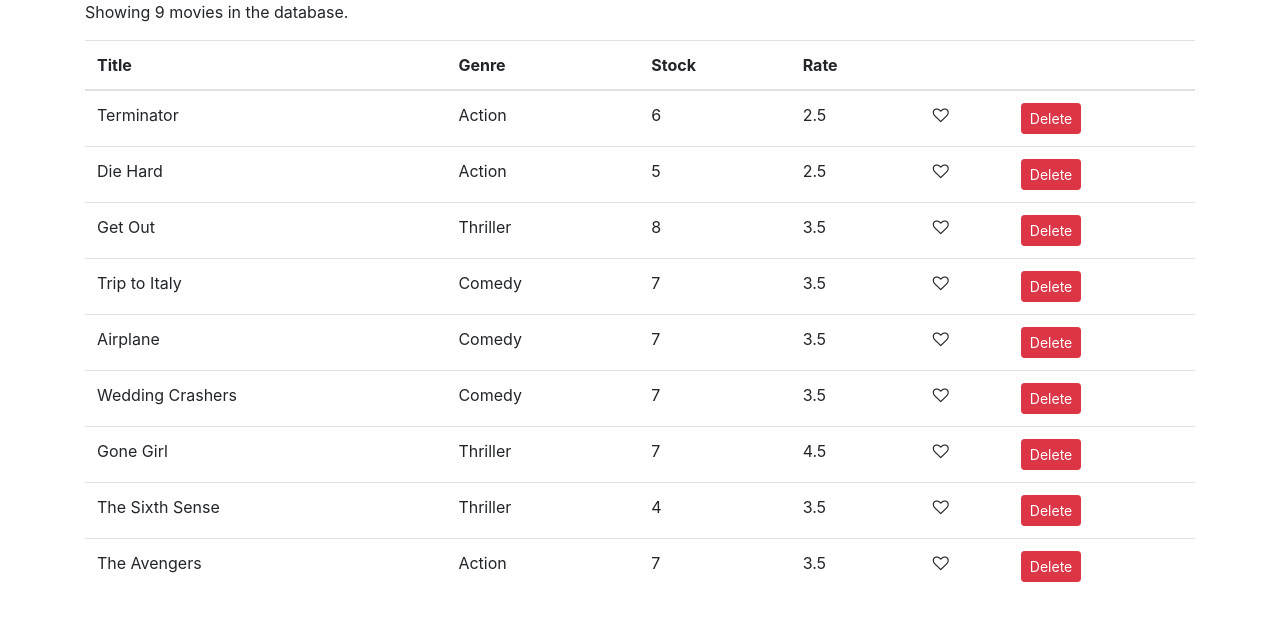
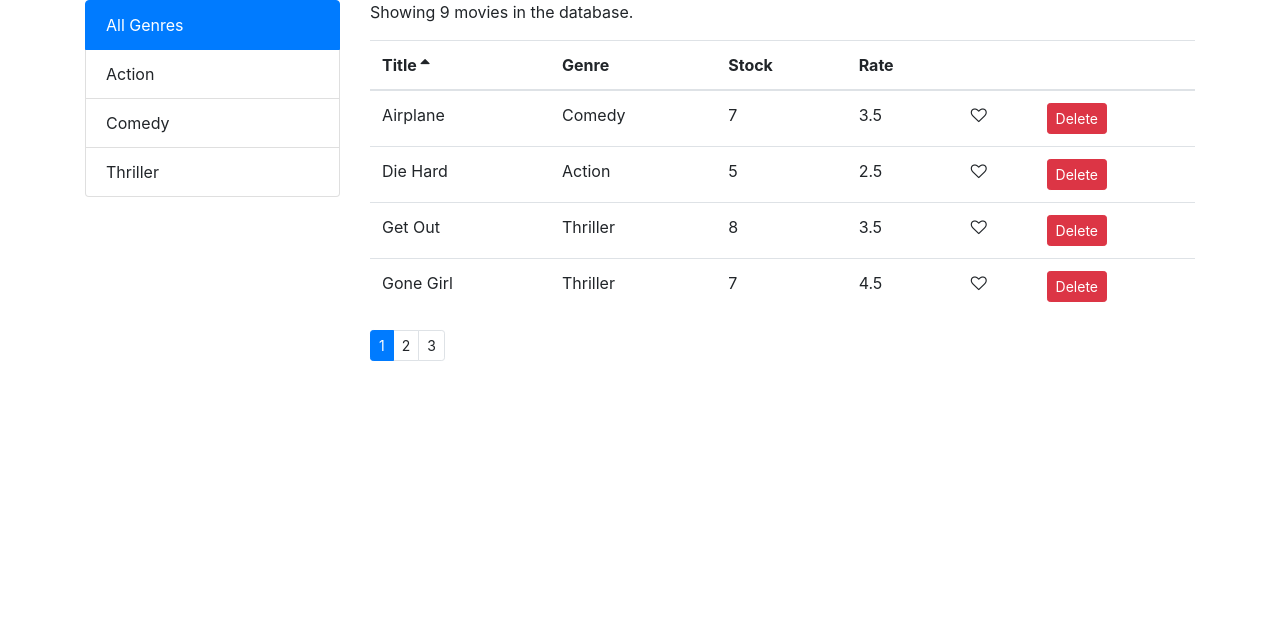
Before and after one commit to amit112/React-Training, a React (Create React App) app: page / in a window 1280 px wide. Shown: the top 620 px of the page. Built offline with nearby package versions, Linux system fonts and the light colour scheme.

Commit message:
Chapter 5 ( Pagination filtering and Sorting) is done

```diff
--- a/package.json
+++ b/package.json
@@ -8,6 +8,8 @@
     "@testing-library/user-event": "^7.1.2",
     "bootstrap": "^4.1.1",
     "font-awesome": "^4.7.0",
+    "lodash": "^4.17.15",
+    "prop-types": "^15.7.2",
     "react": "^16.12.0",
     "react-dom": "^16.12.0",
     "react-scripts": "3.3.0"
--- /dev/null
+++ b/src/components/common/listGroup.jsx
@@ -0,0 +1,18 @@
+import React from 'react';
+const ListGroup = (props) => {
+    const { items, onItemSelect, textProperty, valueProperty , selectedItem} = props;
+    debugger;
+    return (
+        <ul className="list-group">
+    {items.map(item=> <li key={item[valueProperty]} onClick= {() => onItemSelect(item)} className= {item ===
+    selectedItem ?"list-group-item active" :"list-group-item"} >{item[textProperty]}</li>)}
+  </ul>)
+}
+ListGroup.defaultProps = {
+    textProperty:  "name",
+    valueProperty: "_id",
+
+}
+
+
+export default ListGroup;
--- /dev/null
+++ b/src/components/common/pagination.jsx
@@ -0,0 +1,26 @@
+/* eslint-disable jsx-a11y/anchor-is-valid */
+import React  from 'react';
+import _ from 'lodash';
+import PropTypes from 'prop-types';
+const Pagination = props => {
+    const { pageSize , totalItems , currentPage , onPageChange} = props;
+    const totalPages = Math.ceil(totalItems/pageSize);
+    const pages = _.range(1,totalPages+1);
+    return (
+    <ul className="pagination pagination-sm"> {
+        pages.map(page =>  (
+        <li key={page} className={ page === currentPage ? "page-item active" : "page-item" }
+          onClick = {() =>  onPageChange(page) }><a className="page-link">{page}</a>
+        </li>))
+    }
+  </ul>);
+}
+
+Pagination.propTypes = {
+    pageSize: PropTypes.number.isRequired,
+    totalItems : PropTypes.number.isRequired,
+    currentPage: PropTypes.number.isRequired ,
+    onPageChange: PropTypes.func.isRequired
+}
+
+export default Pagination;
--- /dev/null
+++ b/src/components/common/table.jsx
@@ -0,0 +1,22 @@
+import React from 'react';
+import TableHeader from './tableHeader';
+import TableBody from './tableBody';
+import PropTypes from 'prop-types';
+
+export const Table = ({columns, onSort ,sortColumn ,data }) => {
+        return (
+            <table className="table">
+            <TableHeader columns= {columns} onSort= {onSort } sortColumn= {sortColumn}></TableHeader>
+              <TableBody data={data} columns={columns}></TableBody>
+                </table>
+        );
+}
+
+Table.propTypes = {
+    columns: PropTypes.array.isRequired,
+     onSort: PropTypes.func.isRequired,
+     sortColumn: PropTypes.object.isRequired,
+     data: PropTypes.array.isRequired,
+}
+
+export default Table;
--- /dev/null
+++ b/src/components/common/tableBody.jsx
@@ -0,0 +1,20 @@
+import React, { Component } from 'react';
+import _ from 'lodash';
+class TableBody extends Component {
+   renderCell = (item , column) => {
+       if(column.content) return column.content(item)
+       return _.get(item,column.path)
+   }
+   generateKey(item , column) {
+       return item.id + (column.path || column.key)
+   }
+    render() {
+        const { data, columns } = this.props;
+        return (
+            <tbody>{ data.map(item => <tr key={item._id}>
+                 { columns.map(column => <td key={this.generateKey(item,column)}>{ this.renderCell(item, column)}</td>)}</tr>) }</tbody>
+          );
+    }
+}
+
+export default TableBody;
--- /dev/null
+++ b/src/components/common/tableHeader.jsx
@@ -0,0 +1,35 @@
+import React, { Component } from 'react';
+
+class TableHeader extends Component {
+    onSortRaise = path => {
+        const sortColumn = {...this.props.sortColumn};
+         if(path === sortColumn.path) {
+           sortColumn.order = sortColumn.order ==='asc' ? 'desc' : 'asc';
+         } else {
+            sortColumn.path = path;
+            sortColumn.order = 'asc';
+         }
+         this.props.onSort(sortColumn);
+    }
+    renderSortIcon = column => {
+const {sortColumn} = this.props;
+        if(column.path !==  sortColumn.path)  return null;
+        else  {
+            let classes = "fa fa-sort-";
+            classes+=sortColumn.order
+            return  <i className={classes}></i>
+        }
+
+    }
+    render() {
+        const { columns  } = this.props;
+        return ( <thead><tr>
+        {columns.map(column =>
+        column.label ?  <th key={column.path} onClick= {()=> this.onSortRaise(column.path) }>{column.label} {this.renderSortIcon(column)}</th> : <th key={column.key}></th>
+        )}
+        </tr>
+        </thead>);
+    }
+}
+
+export default TableHeader;
--- a/src/components/movies.jsx
+++ b/src/components/movies.jsx
@@ -1,10 +1,24 @@
 import React, { Component } from 'react';
-import { getMovies} from '../services/fakeMovieService';
-import Like from './common/like';
-
+import { getMovies } from '../services/fakeMovieService';
+import {getGenres} from '../services/fakeGenreService';
+import Pagination from './common/pagination';
+import { paginate } from '../utils/paginate';
+import ListGroup from './common/listGroup';
+import MoviesTable from './moviesTable';
+import _ from 'lodash';
 export class Movies extends Component {
     state = {
-        movies: getMovies(),
+        movies: [],
+        genres: [],
+        pageSize : 4,
+        currentPage : 1,
+        currentGenre: null,
+        sortColumn: {path: 'title' , order: 'asc' }
+    }
+    componentDidMount() {
+        const currentGenre = {_id: '', name: "All Genres"};
+        const genres = [currentGenre , ...getGenres()];
+        this.setState({movies: getMovies() , genres , currentGenre });
     }
     handleDelete = movie => {
       const movies =  this.state.movies.filter(m=> m._id !== movie._id);
@@ -16,27 +30,38 @@
         movies[index].liked =!movies[index].liked;
         this.setState({movies});
       }
+      handlePageChange = currentPage => {
+      this.setState( {currentPage});
+      }
+      handleGenreSelect = currentGenre => {
+        this.setState( {currentGenre, currentPage: 1});
+     }
+     handleSort = sortColumn => {
+      this.setState({sortColumn});
+     }
+     getPagedData =()=> {
+        const  {movies: allMovies,currentPage , pageSize ,currentGenre , sortColumn} =this.state;
+        const filtered = currentGenre && currentGenre._id ? allMovies.filter(r=>r.genre._id === currentGenre._id) : allMovies;
+        const sorted =  _.orderBy(filtered,sortColumn.path ,sortColumn.order);
+        const data =  paginate(sorted,currentPage ,pageSize);
+         return {totalCount: filtered.length , data };
+
+     }
     render() {
-        const  {length: count} =this.state.movies;
-        if ( count === 0)
-        return <p>There is no movies in database</p>
+        const  {currentPage , pageSize , genres ,currentGenre , sortColumn} =this.state;
+        const {totalCount ,data: movies } = this.getPagedData();
+        if ( totalCount === 0)  return <p>There is no movies in database</p>
         return (
-            <React.Fragment>
-                <p>Showing {count} movies in the database.</p>
-                <table className="table"><thead><tr><th>Title</th><th>Genre</th><th>Stock</th><th>Rate</th><th></th><th></th></tr>
-                </thead>
-                <tbody>
-                    { this.state.movies.map(m => <tr key={m._id}>
-                        <td>{m.title}</td>
-                        <td>{m.genre.name}</td>
-                        <td>{m.numberInStock}</td>
-                        <td>{m.dailyRentalRate}</td>
-                        <td><Like liked= {m.liked} onClick={()=> this.handleLike(m)} ></Like></td>
-                        <td><button onClick={()=> this.handleDelete(m) } className="btn btn-danger btn-sm">Delete</button></td>
-                        </tr>) }
-                </tbody>
-                </table>
-            </React.Fragment>
+            <div className="row">
+                <div className="col-3">
+                    <ListGroup  items={genres} selectedItem ={currentGenre}  onItemSelect={this.handleGenreSelect}  ></ListGroup>
+                </div>
+                <div className="col">
+                <p>Showing {totalCount} movies in the database.</p>
+                <MoviesTable movies={movies} sortColumn = {sortColumn} onLike={this.handleLike} onDelete={this.handleDelete} onSort={this.handleSort}></MoviesTable>
+                <Pagination pageSize={pageSize} totalItems={totalCount} onPageChange = {this.handlePageChange} currentPage = {currentPage} ></Pagination>
+                </div>
+            </div>
         );
     }
 }
--- /dev/null
+++ b/src/components/moviesTable.jsx
@@ -0,0 +1,24 @@
+import React , {Component} from 'react';
+import Like from './common/like';
+import Table from './common/table';
+
+
+export class MoviesTable extends Component {
+    columns = [
+        {label: "Title", path :"title"},
+        {label: "Genre", path :"genre.name"},
+        {label: "Stock", path :"numberInStock"},
+        {label: "Rate", path :"dailyRentalRate"},
+        {key: "item1", content : movie => {
+           return <Like liked= {movie.liked} onClick={()=> this.props.onLike(movie)} ></Like> }},
+           {key: "item2", content : movie => {
+                return <button onClick={()=> this.props.onDelete(movie) } className="btn btn-danger btn-sm">Delete</button> }},
+    ]
+    render() {
+        const { movies , onSort , sortColumn  } = this.props;
+        return (
+                <Table data={movies} onSort={onSort}  sortColumn={sortColumn} columns= {this.columns}></Table>
+         );
+    }
+}
+export default MoviesTable;
--- /dev/null
+++ b/src/utils/paginate.js
@@ -0,0 +1,7 @@
+import _ from 'lodash';
+
+export function paginate(items , pageNo , pageSize)  {
+  const index = (pageNo-1)* pageSize;
+  const _items = [...items];
+  return   _(_items).splice(index).take(pageSize).value();
+}
```
